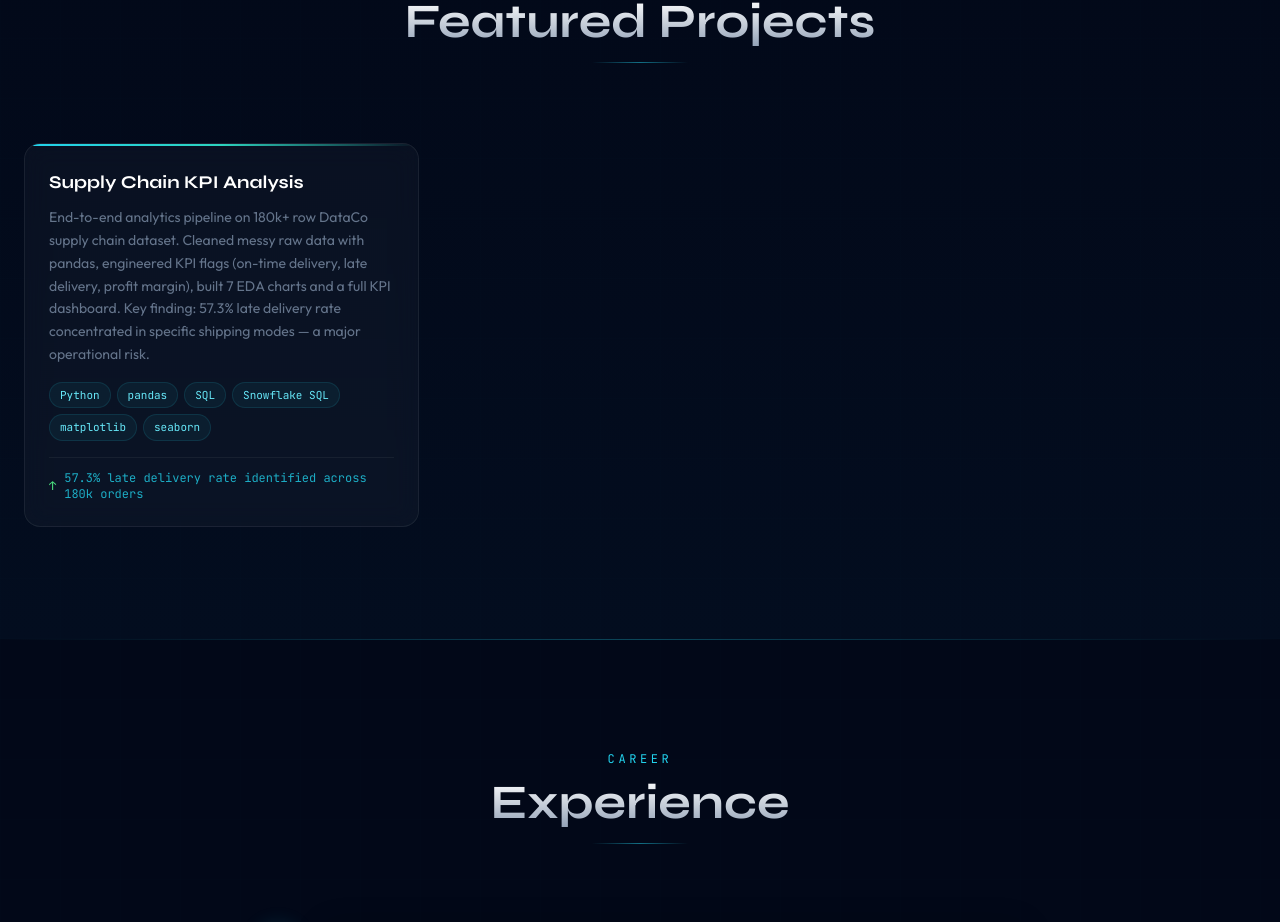
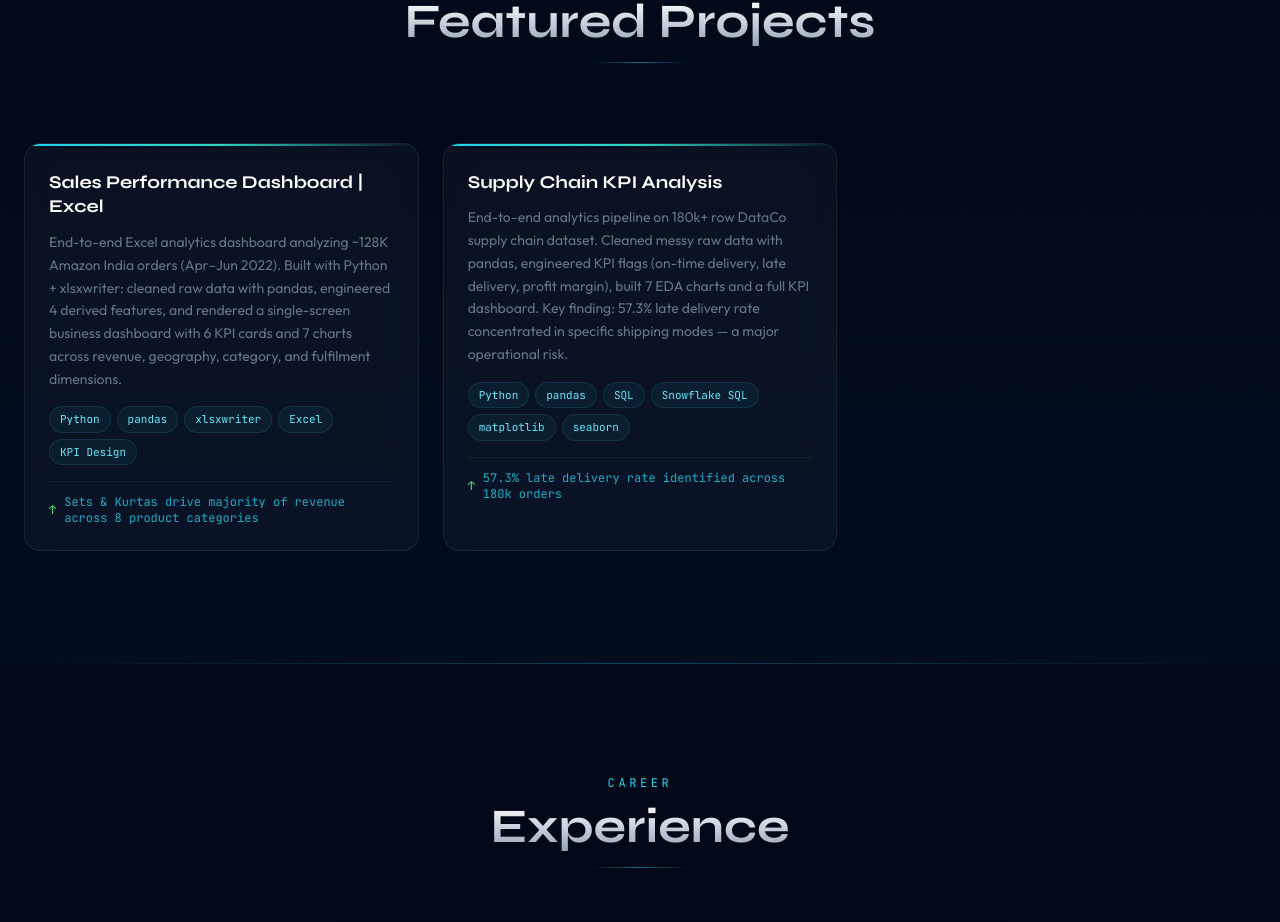
Before and after one commit to harshareddi70/harsha-portfolio, a React (Vite) app: page / in a window 1280 px wide. Shown: the part 2859-3781 px from the top of the page. Built offline with nearby package versions, Linux system fonts and the light colour scheme.

Commit message:
Add Amazon Sales Dashboard and Supply Chain KPI projects to portfolio

```diff
--- a/src/data/portfolio.js
+++ b/src/data/portfolio.js
@@ -39,6 +39,14 @@ export const skills = [
 ]
 
 export const projects = [
+  {
+    title: 'Sales Performance Dashboard | Excel',
+    description:
+      'End-to-end Excel analytics dashboard analyzing ~128K Amazon India orders (Apr–Jun 2022). Built with Python + xlsxwriter: cleaned raw data with pandas, engineered 4 derived features, and rendered a single-screen business dashboard with 6 KPI cards and 7 charts across revenue, geography, category, and fulfilment dimensions.',
+    tech: ['Python', 'pandas', 'xlsxwriter', 'Excel', 'KPI Design'],
+    github: 'https://github.com/harshareddi70/amazon-sales-dashboard',
+    impact: 'Sets & Kurtas drive majority of revenue across 8 product categories',
+  },
   {
     title: 'Supply Chain KPI Analysis',
     description:
```
Also changed, not shown: 1 other file (tests, documents, lock files or other folders).
